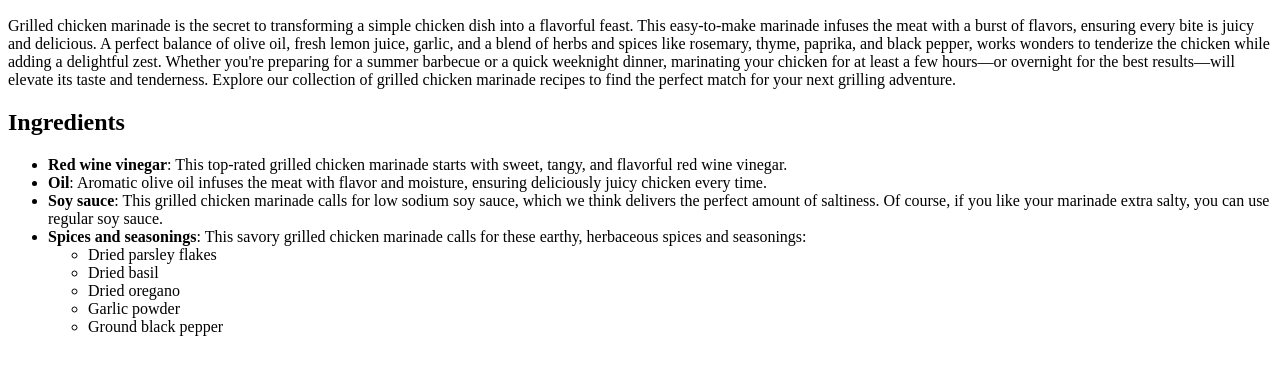
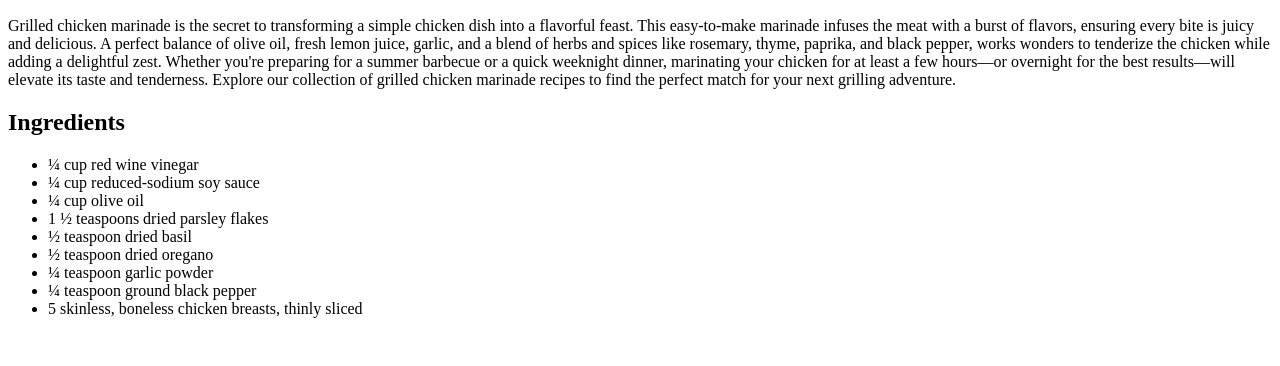
Before and after one commit to ChackochanBoby/odin-recipes, a plain HTML site: page recipes/grilled-chicken.html in a window 1280 px wide. Shown: the part 434-800 px from the top of the page. Drawn offline with Linux system fonts and the light colour scheme.

Commit message:
Updated the list items in ingredients ul
upadated the list items(<li>) nested inside the Unordered list(<ul>) under ingredients heading

```diff
--- a/recipes/grilled-chicken.html
+++ b/recipes/grilled-chicken.html
@@ -21,23 +21,15 @@
         marinade recipes to find the perfect match for your next grilling adventure.</p>
     <h2>Ingredients</h2>
     <ul>
-        <li><strong>Red wine vinegar</strong>: This top-rated grilled chicken marinade starts with sweet, tangy, and
-            flavorful red wine vinegar.</li>
-        <li><strong>Oil</strong>: Aromatic olive oil infuses the meat with flavor and moisture, ensuring deliciously
-            juicy chicken every time.</li>
-        <li><strong>Soy sauce</strong>: This grilled chicken marinade calls for low sodium soy sauce, which we think
-            delivers the perfect amount of saltiness. Of course, if you like your marinade extra salty, you can use
-            regular soy sauce.</li>
-        <li><strong>Spices and seasonings</strong>: This savory grilled chicken marinade calls for these earthy,
-            herbaceous spices and seasonings:
-            <ul>
-                <li>Dried parsley flakes</li>
-                <li>Dried basil</li>
-                <li>Dried oregano</li>
-                <li>Garlic powder</li>
-                <li>Ground black pepper</li>
-            </ul>
-        </li>
+        <li>¼ cup red wine vinegar</li>
+        <li>¼ cup reduced-sodium soy sauce</li>
+        <li>¼ cup olive oil</li>
+        <li>1 ½ teaspoons dried parsley flakes</li>
+        <li>½ teaspoon dried basil</li>
+        <li>½ teaspoon dried oregano</li>
+        <li>¼ teaspoon garlic powder</li>
+        <li>¼ teaspoon ground black pepper</li>
+        <li>5 skinless, boneless chicken breasts, thinly sliced</li>
     </ul>
 
 </body>
```
